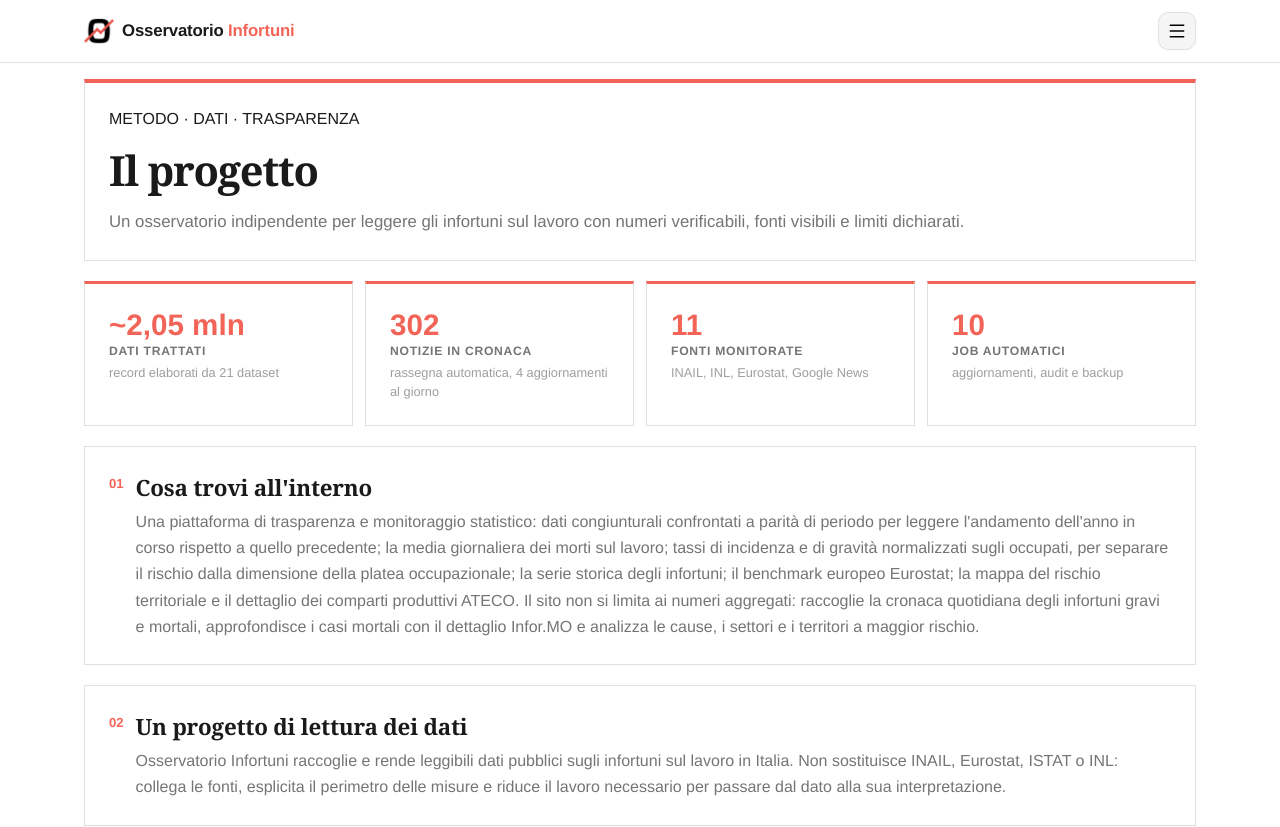
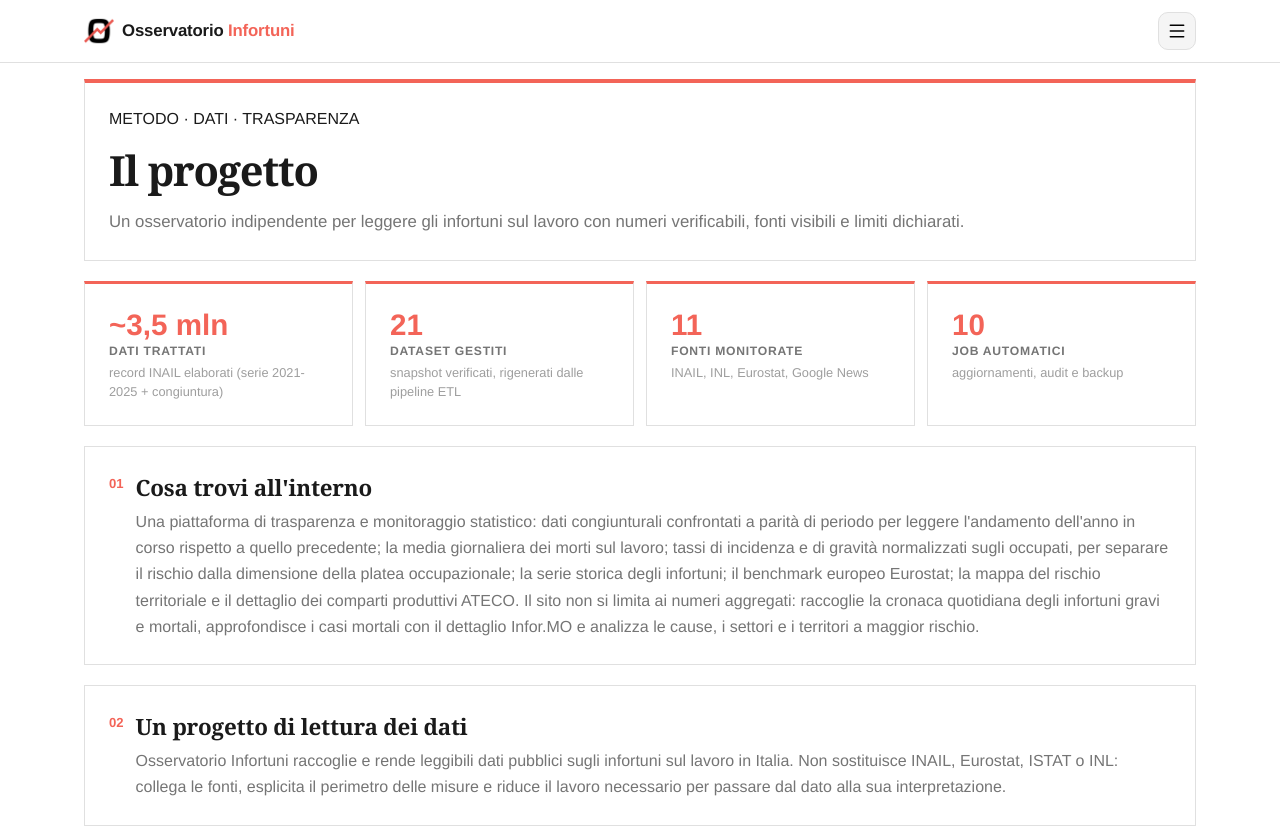
Before and after one commit to dynamic1990/osservatorio-infortuni, a Next.js app: page /progetto in a window 1280 px wide. Shown: the top 827 px of the page. Built offline with nearby package versions, Linux system fonts and the light colour scheme.

Commit message:
fix(progetto): contatori corretti e più rappresentativi
- Dati trattati: ~3,5 mln (serie INAIL 2021-2025 ~3,05M + congiuntura ~493k), dato ufficiale README/brief
- Sostituito '302 notizie' con '21 dataset gestiti' (snapshot ETL)
- Restano: 11 fonti monitorate, 10 job automatici

```diff
--- a/src/app/progetto/page.tsx
+++ b/src/app/progetto/page.tsx
@@ -11,14 +11,14 @@ export const metadata: Metadata = {
 
 const CONTATORI = [
   {
-    valore: "~2,05 mln",
+    valore: "~3,5 mln",
     label: "dati trattati",
-    sub: "record elaborati da 21 dataset",
+    sub: "record INAIL elaborati (serie 2021-2025 + congiuntura)",
   },
   {
-    valore: "302",
-    label: "notizie in cronaca",
-    sub: "rassegna automatica, 4 aggiornamenti al giorno",
+    valore: "21",
+    label: "dataset gestiti",
+    sub: "snapshot verificati, rigenerati dalle pipeline ETL",
   },
   {
     valore: "11",
```
